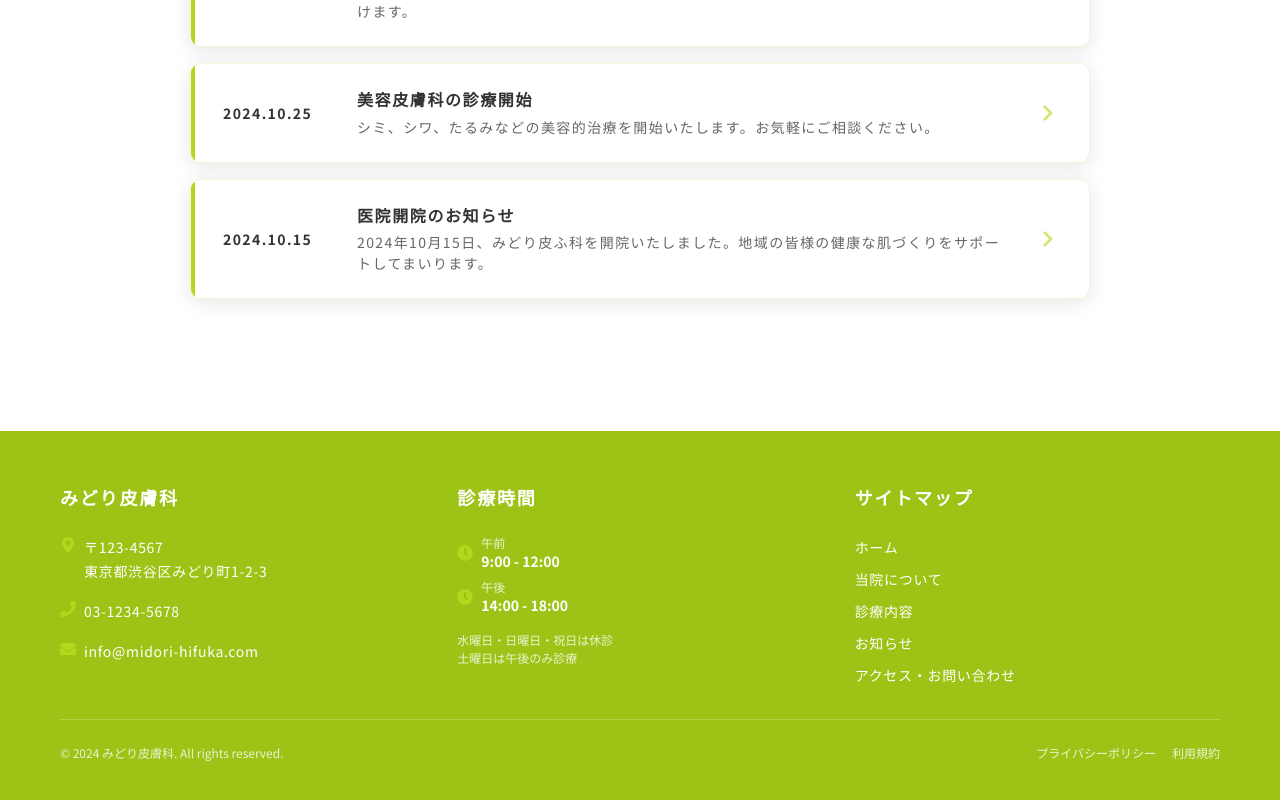
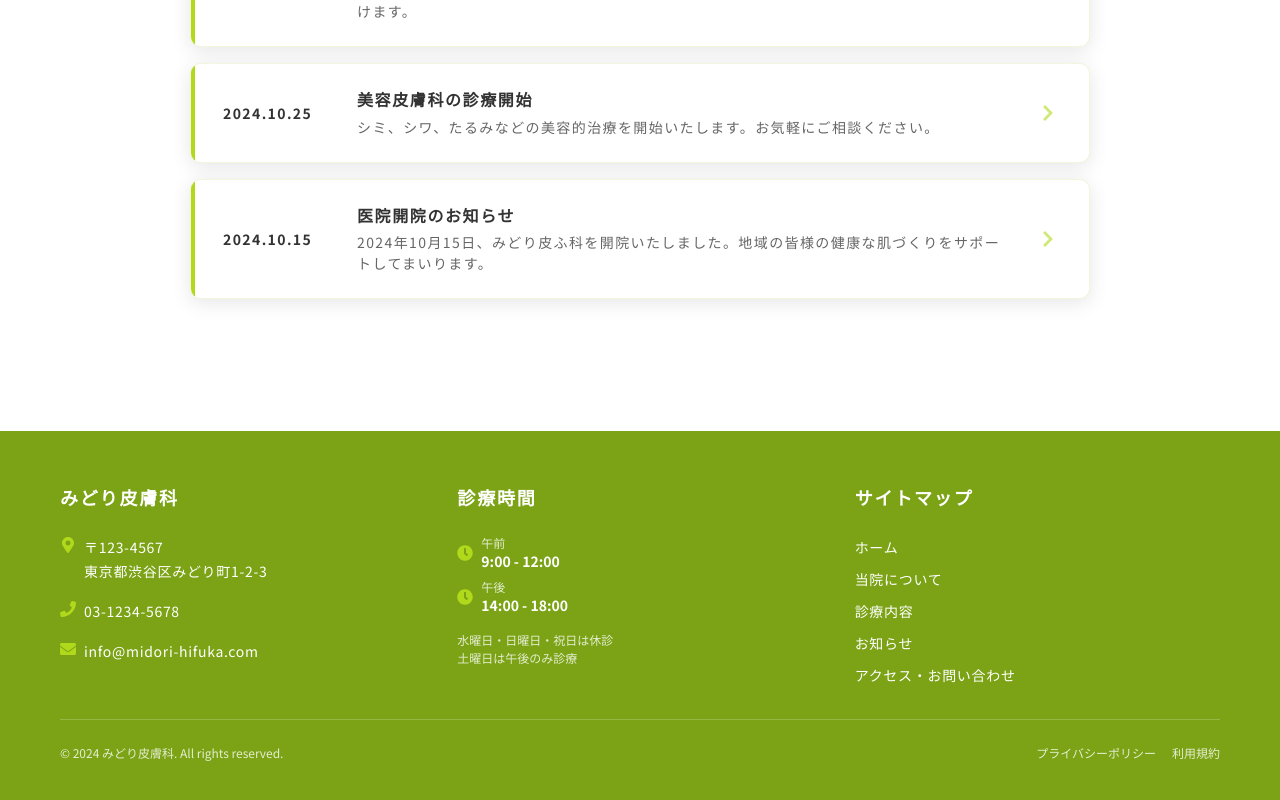
Before and after one commit to rin-teaholic/midori-skinclinic, a React (Create React App) app: page /midori-skinclinic/news in a window 1280 px wide. Shown: the part 967-1767 px from the top of the page. Built offline with nearby package versions, Linux system fonts and the light colour scheme.

Commit message:
feat: NewsDetailページとスタイル変数の更新

```diff
--- a/src/pages/NewsDetail.tsx
+++ b/src/pages/NewsDetail.tsx
@@ -1,6 +1,6 @@
-import React, { memo, useEffect } from 'react'
+import React, { memo } from 'react'
 import { Link, useParams } from 'react-router-dom'
-import { FaArrowLeft, FaList } from 'react-icons/fa'
+import { FaArrowLeft } from 'react-icons/fa'
 import type { NewsItem } from '../types'
 import './NewsDetailPage.scss'
 
--- a/src/styles/variables.scss
+++ b/src/styles/variables.scss
@@ -18,7 +18,7 @@ $text-color-primary: #333;
 $text-color-white: #fff;
 
 // 背景カラー
-$background-dark: #9EC317;
+$background-dark: #7BA315;
 $background-gradient-start: #F5FDDA;
 $background-gradient-end: #E1F1F0;
 
```
